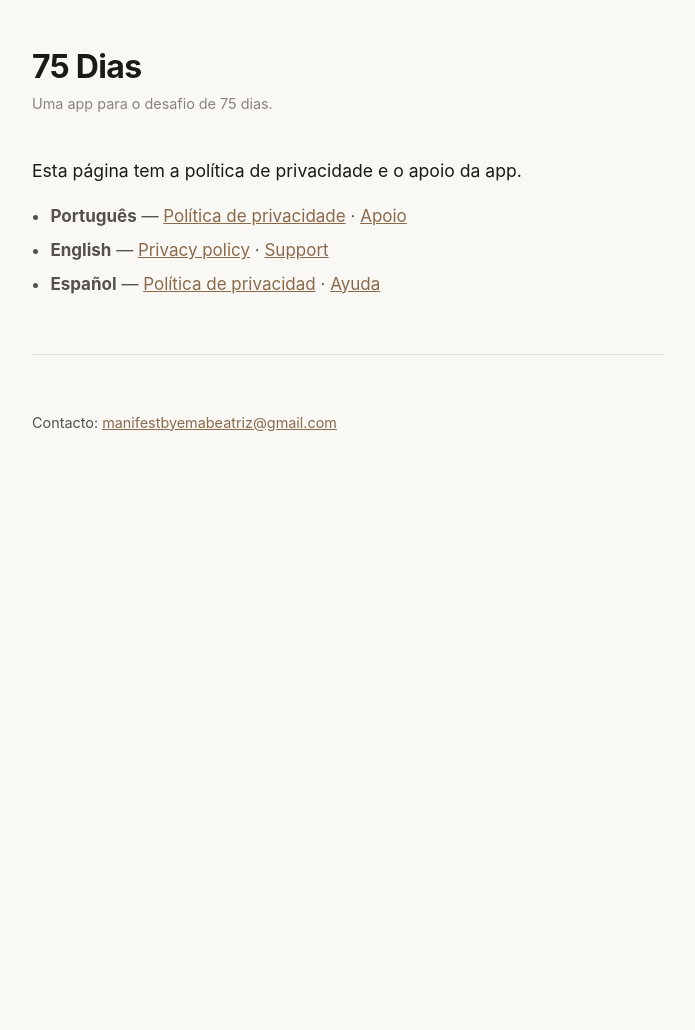
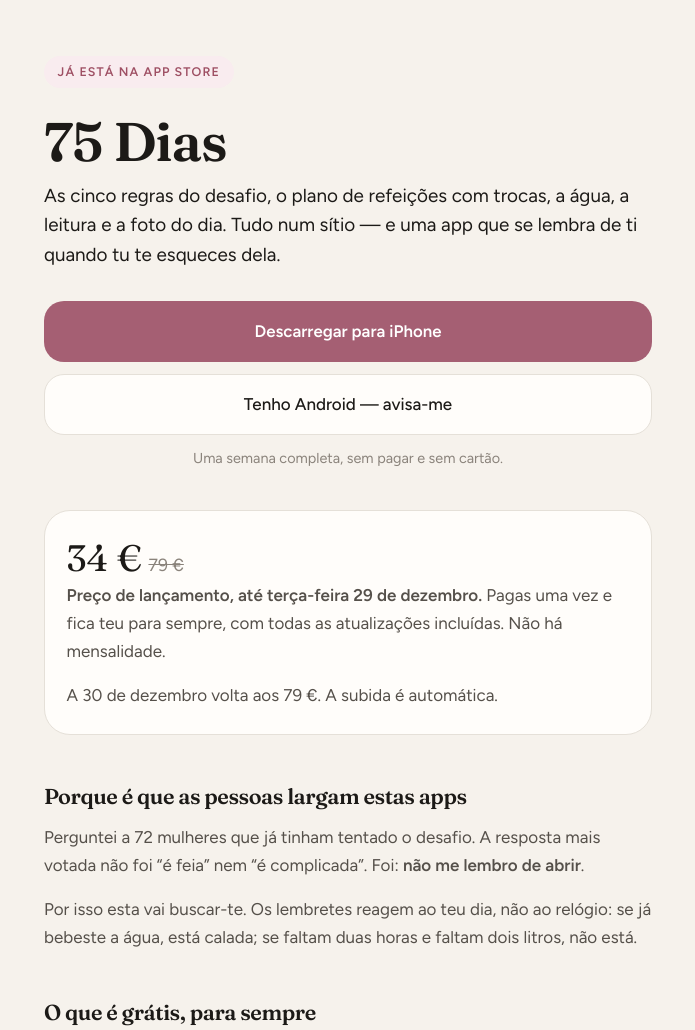
Before and after one commit to emabmsantana-art/75dias, a plain HTML site: page index.html in a window 1280 px wide. Shown: the top 1030 px of the page, without its empty margins (292-987 px from the left). Before the commit the page ends 800 px from the top, so only its background shows below. Drawn offline with Linux system fonts and the light colour scheme.

Commit message:
Página inicial passa a ser a página de lançamento
O index era só uma lista de links para a privacidade e o apoio. Agora é a
página para onde o Instagram e o Linktree apontam: o que a app faz, o botão
da App Store, o preço de lançamento de 34 EUR até 29 de dezembro, o que é
grátis e o que o Pro destranca, e a lista de espera do Android.

A privacidade e o apoio continuam acessíveis no rodapé, nos três idiomas,
com os mesmos endereços — são os que estão registados na Apple e na Google.

Co-Authored-By: Claude Opus 5 <noreply@anthropic.com>

```diff
--- a/index.html
+++ b/index.html
@@ -4,61 +4,162 @@
 <meta charset="utf-8">
 <meta name="viewport" content="width=device-width, initial-scale=1">
 <title>75 Dias</title>
+<meta name="description" content="A app do desafio de 75 dias. O plano de refeições, os treinos, a água, a leitura e a foto do dia — tudo num sítio.">
+<meta property="og:title" content="75 Dias">
+<meta property="og:description" content="Tudo num sítio. Chega de três apps e um caderno.">
+<meta property="og:type" content="website">
+<meta property="og:url" content="https://emabmsantana-art.github.io/75dias/">
+<link rel="preconnect" href="https://fonts.googleapis.com">
+<link rel="preconnect" href="https://fonts.gstatic.com" crossorigin>
+<link href="https://fonts.googleapis.com/css2?family=Fraunces:opsz,wght@9..144,400;9..144,600&family=Figtree:wght@400;500;600&display=swap" rel="stylesheet">
 <style>
   :root {
-    --ink: #1c1a17;
-    --ink2: #55504a;
-    --ink3: #8a837b;
-    --bg: #faf8f5;
-    --line: #e5e0d8;
-    --accent: #8a6a4a;
+    --papel: #F6F2EC;
+    --tinta: #1c1a17;
+    --tinta2: #55504a;
+    --tinta3: #8a837b;
+    --linha: #e5e0d8;
+    --rosa: #A55F73;
+    --rosa-tinta: #9E4F63;
+    --rosa-suave: #F9ECEF;
+    --cartao: #fffdfa;
+    --sobre-rosa: #ffffff;
   }
   @media (prefers-color-scheme: dark) {
-    :root { --ink:#f2efe9; --ink2:#c3bcb2; --ink3:#8a837b; --bg:#141311; --line:#2b2825; --accent:#c9a17a; }
+    :root:not([data-theme="light"]) {
+      --papel: #141311; --tinta: #f2efe9; --tinta2: #c3bcb2; --tinta3: #8a837b;
+      --linha: #2b2825; --rosa: #D98BA0; --rosa-tinta: #E3A0B2; --rosa-suave: #2a1d22;
+      --cartao: #1b1917; --sobre-rosa: #141311;
+    }
+  }
+  :root[data-theme="dark"] {
+    --papel: #141311; --tinta: #f2efe9; --tinta2: #c3bcb2; --tinta3: #8a837b;
+    --linha: #2b2825; --rosa: #D98BA0; --rosa-tinta: #E3A0B2; --rosa-suave: #2a1d22;
+    --cartao: #1b1917; --sobre-rosa: #141311;
   }
   * { box-sizing: border-box; }
+  html { -webkit-text-size-adjust: 100%; }
   body {
-    margin: 0; background: var(--bg); color: var(--ink);
-    font: 17px/1.65 -apple-system, BlinkMacSystemFont, "Segoe UI", Roboto, Helvetica, Arial, sans-serif;
-    -webkit-text-size-adjust: 100%;
+    margin: 0; background: var(--papel); color: var(--tinta);
+    font: 400 17px/1.65 Figtree, -apple-system, BlinkMacSystemFont, "Segoe UI", Roboto, Helvetica, Arial, sans-serif;
   }
-  main { max-width: 42rem; margin: 0 auto; padding: 3rem 1.25rem 5rem; }
-  h1 { font-size: 2rem; line-height: 1.2; letter-spacing: -0.02em; margin: 0 0 .35rem; }
-  h2 { font-size: 1.15rem; letter-spacing: -0.01em; margin: 2.75rem 0 .6rem; }
-  h3 { font-size: 1rem; margin: 1.75rem 0 .4rem; }
-  p, li { color: var(--ink2); }
-  .lead { font-size: 1.1rem; color: var(--ink); }
-  .meta { color: var(--ink3); font-size: .9rem; margin: 0 0 2.5rem; }
-  ul { padding-left: 1.15rem; }
-  li { margin: .35rem 0; }
-  table { width: 100%; border-collapse: collapse; margin: 1rem 0; font-size: .95rem; display: block; overflow-x: auto; }
-  th, td { text-align: left; padding: .6rem .5rem; border-bottom: 1px solid var(--line); vertical-align: top; }
-  th { color: var(--ink); font-weight: 600; }
-  td { color: var(--ink2); }
-  a { color: var(--accent); }
-  hr { border: 0; border-top: 1px solid var(--line); margin: 3.5rem 0; }
-  .box { border: 1px solid var(--line); border-radius: 12px; padding: 1rem 1.15rem; margin: 1.5rem 0; }
-  .box p:last-child { margin-bottom: 0; }
-  footer { color: var(--ink3); font-size: .9rem; margin-top: 3rem; }
+  main { max-width: 40rem; margin: 0 auto; padding: 3.5rem 1rem 4rem; }
+  h1, h2 { font-family: Fraunces, Georgia, "Times New Roman", serif; font-weight: 600; letter-spacing: -0.02em; }
+  h1 { font-size: clamp(2.4rem, 11vw, 3.4rem); line-height: 1.12; margin: 0 0 .5rem; }
+  h2 { font-size: 1.35rem; line-height: 1.3; margin: 3rem 0 .75rem; }
+  p { color: var(--tinta2); margin: 0 0 1rem; }
+  .lead { font-size: 1.18rem; line-height: 1.55; color: var(--tinta); margin-bottom: 2rem; }
+  a { color: var(--rosa-tinta); }
+
+  .selo {
+    display: inline-block; font-size: .78rem; font-weight: 600; letter-spacing: .09em;
+    text-transform: uppercase; color: var(--rosa-tinta); background: var(--rosa-suave);
+    border-radius: 999px; padding: .35rem .85rem; margin-bottom: 1.5rem;
+  }
+
+  .botao {
+    display: block; text-align: center; text-decoration: none;
+    background: var(--rosa); color: var(--sobre-rosa); font-weight: 600; font-size: 1.05rem;
+    border-radius: 20px; padding: 1.05rem 1.5rem; margin: 0 0 .75rem;
+  }
+  .botao-linha {
+    display: block; text-align: center; text-decoration: none;
+    border: 1px solid var(--linha); color: var(--tinta); font-weight: 500;
+    border-radius: 20px; padding: .95rem 1.5rem; margin: 0 0 .75rem; background: var(--cartao);
+  }
+  .sob-botao { font-size: .9rem; color: var(--tinta3); text-align: center; margin: 0 0 2.5rem; }
+
+  .preco {
+    border: 1px solid var(--linha); border-radius: 26px; padding: 1.5rem 1.35rem;
+    background: var(--cartao); margin: 2rem 0;
+  }
+  .preco .valor { font-family: Fraunces, Georgia, serif; font-size: 2.3rem; line-height: 1.25; color: var(--tinta); display: block; }
+  .preco .antes { color: var(--tinta3); text-decoration: line-through; font-size: 1.1rem; margin-left: .4rem; font-family: Figtree, sans-serif; }
+  .preco p:last-child { margin-bottom: 0; }
+
+  ul { list-style: none; padding: 0; margin: 0 0 1rem; }
+  li { color: var(--tinta2); padding: .55rem 0 .55rem 1.6rem; position: relative; border-bottom: 1px solid var(--linha); }
+  li:last-child { border-bottom: 0; }
+  li::before {
+    content: ""; position: absolute; left: .15rem; top: 1.25rem;
+    width: .5rem; height: .5rem; border-radius: 999px;
+    border: 1.5px solid var(--rosa);
+  }
+  li b { color: var(--tinta); font-weight: 600; }
+
+  .nota { border-left: 2px solid var(--rosa); padding: .2rem 0 .2rem 1rem; margin: 1.75rem 0; }
+  .nota p { margin: 0; }
+
+  hr { border: 0; border-top: 1px solid var(--linha); margin: 3.5rem 0 2rem; }
+  footer { color: var(--tinta3); font-size: .9rem; }
+  footer p { color: var(--tinta3); }
+  footer a { color: var(--tinta3); }
 </style>
 </head>
 <body>
 <main>
 
+  <span class="selo">Já está na App Store</span>
+
   <h1>75 Dias</h1>
-<p class="meta">Uma app para o desafio de 75 dias.</p>
 
-<p class="lead">Esta página tem a política de privacidade e o apoio da app.</p>
+  <p class="lead">As cinco regras do desafio, o plano de refeições com trocas, a água, a leitura e a foto do dia. Tudo num sítio — e uma app que se lembra de ti quando tu te esqueces dela.</p>
+
+  <a class="botao" href="https://apps.apple.com/pt/app/75-dias/id6819862813">Descarregar para iPhone</a>
+  <a class="botao-linha" href="mailto:manifestbyemabeatriz@gmail.com?subject=ANDROID&amp;body=Tenho%20Android%20e%20quero%20ser%20avisada%20quando%20a%20app%20abrir.">Tenho Android — avisa-me</a>
+  <p class="sob-botao">Uma semana completa, sem pagar e sem cartão.</p>
+
+  <div class="preco">
+    <span class="valor">34 €<span class="antes">79 €</span></span>
+    <p><b>Preço de lançamento, até terça-feira 29 de dezembro.</b> Pagas uma vez e fica teu para sempre, com todas as atualizações incluídas. Não há mensalidade.</p>
+    <p>A 30 de dezembro volta aos 79 €. A subida é automática.</p>
+  </div>
+
+  <h2>Porque é que as pessoas largam estas apps</h2>
+
+  <p>Perguntei a 72 mulheres que já tinham tentado o desafio. A resposta mais votada não foi “é feia” nem “é complicada”. Foi: <b>não me lembro de abrir</b>.</p>
+
+  <p>Por isso esta vai buscar-te. Os lembretes reagem ao teu dia, não ao relógio: se já bebeste a água, está calada; se faltam duas horas e faltam dois litros, não está.</p>
+
+  <h2>O que é grátis, para sempre</h2>
 
   <ul>
-  <li><strong>Português</strong> — <a href="privacidade/">Política de privacidade</a> · <a href="suporte/">Apoio</a></li>
-  <li><strong>English</strong> — <a href="privacidade-en/">Privacy policy</a> · <a href="suporte-en/">Support</a></li>
-  <li><strong>Español</strong> — <a href="privacidade-es/">Política de privacidad</a> · <a href="suporte-es/">Ayuda</a></li>
+    <li>O <b>desafio completo</b>, com as cinco regras e o contador do dia</li>
+    <li>Fechar o dia, a <b>grelha dos 75</b> e o histórico</li>
+    <li>A <b>foto diária</b> e o diário</li>
+    <li>Sem limite de dias e sem limite de desafios</li>
   </ul>
+
+  <h2>O que o Pro destranca</h2>
+
+  <ul>
+    <li>O <b>sistema de comida inteiro</b>: plano, trocas de alimentos e lista de compras</li>
+    <li>O <b>vídeo dos 75 dias</b>, feito das tuas fotos</li>
+    <li>As <b>estatísticas</b> e a evolução</li>
+  </ul>
+
+  <div class="nota">
+    <p>Pagas uma vez. Não é subscrição, não renova, não te cobra nada outra vez.</p>
+  </div>
+
+  <h2>Android</h2>
+
+  <p>Ainda não está lá. A Google exige um teste fechado com 12 pessoas durante 14 dias antes de deixar publicar, e esse teste está a arrancar agora.</p>
+
+  <p><a href="mailto:manifestbyemabeatriz@gmail.com?subject=ANDROID&amp;body=Tenho%20Android%20e%20quero%20ser%20avisada%20quando%20a%20app%20abrir.">Escreve-me com a palavra ANDROID</a> e ficas na lista. Quem entrar no teste fica com o preço de lançamento reservado até a Play abrir, mesmo que já tenha passado dezembro.</p>
 
   <hr>
 
   <footer>
+    <p>
+      <a href="privacidade/">Privacidade</a> ·
+      <a href="suporte/">Apoio</a> ·
+      <a href="https://www.apple.com/legal/internet-services/itunes/dev/stdeula/">Termos de utilização</a>
+    </p>
+    <p>
+      English — <a href="privacidade-en/">Privacy</a> · <a href="suporte-en/">Support</a><br>
+      Español — <a href="privacidade-es/">Privacidad</a> · <a href="suporte-es/">Ayuda</a>
+    </p>
     <p>Contacto: <a href="mailto:manifestbyemabeatriz@gmail.com">manifestbyemabeatriz@gmail.com</a></p>
   </footer>
 
```
Lines whose indentation alone changed are shown as unchanged.
